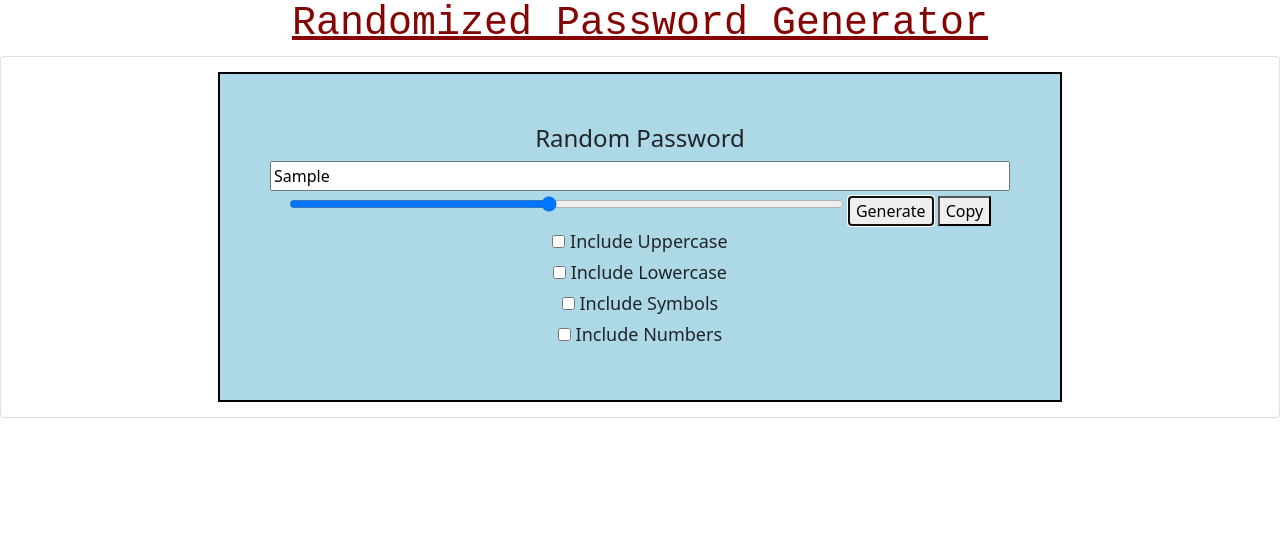
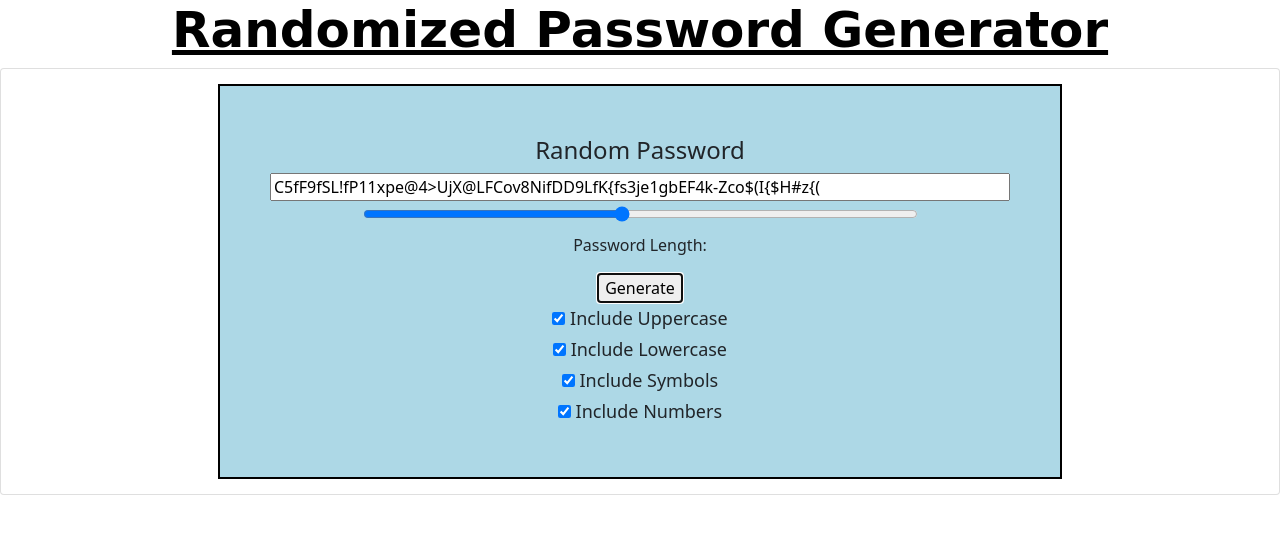
Before and after one commit to Josephjlyons/Password-Gen, a plain HTML site: page index.html in a window 1280 px wide. Both pictures are taken after typing "Sample" into the empty fields and a click on the button "Generate". Drawn offline with nearby package versions, Linux system fonts and the light colour scheme.

Commit message:
Final For Now

```diff
--- a/index.html
+++ b/index.html
@@ -13,8 +13,11 @@
     <title>Password Generator</title>
 </head>
 
-<body>
-    <h1 class="h1">Randomized Password Generator</h1>
+<body class="body">
+    <!-- Page Header -->
+    <h1 class="header">Randomized Password Generator</h1>
+
+    <!-- Bootstrap Card -->
 
     <div class="card">
 
@@ -27,25 +30,28 @@
                     <h4> Random Password</h4>
                     <input type="text" id="display">
                     <input type="range" min="8" max="128" value="64" id="slider">
+                    <p class="text-center font-weight-bold">
+                        Password Length: <span id="passwordLengthView"></span>
+                    </p>
                     <button onclick="generate()">Generate</button>
-                    <button onclick=""> Copy</button>
+
 
                     <!-- Toggle Buttons -->
 
                     <div class="setting">
-                        <input type="checkbox" id="uppercase" unchecked  />
+                        <input type="checkbox" id="uppercase" checked />
                         <label for="uppercase">Include Uppercase</label>
                     </div>
                     <div class="setting">
-                        <input type="checkbox" id="lowercase" unchecked />
+                        <input type="checkbox" id="lowercase" checked />
                         <label for="lowercase">Include Lowercase </label>
                     </div>
                     <div class="setting">
-                        <input type="checkbox" id="symbol" unchecked />
+                        <input type="checkbox" id="symbol" checked />
                         <label for="symbol">Include Symbols</label>
                     </div>
                     <div class="setting">
-                        <input type="checkbox" id="number" unchecked />
+                        <input type="checkbox" id="number" checked />
                         <label for="number">Include Numbers</label>
                     </div>
                 </div>
--- a/passwordJS.js
+++ b/passwordJS.js
@@ -1,26 +1,19 @@
-
-
+// Function for Password Generator
 
 function generate() {
 
-   let password = "";
+    let passwordgen = document.getElementById("slider").value;
+
+    let values = "ABCDEFGHIJKLMNOPQRSTUVWXYZabcdefghijklmnopqrstuvwxyz1234567890!@#$%^&*()-_+{}\/<>"
+
+    let password = "";
 
     for (var i = 0; i <= passwordgen; i++) {
-        if (document.getElementById("lowercase").checked == true) {
-            password += String.fromCharCode(Math.floor(Math.random() * 26) + 97);
-        }
+        password = password + values.charAt(Math.floor(Math.random() * Math.floor(values.length)));
+    }
 
-        if (document.getElementById("uppercase").checked == true) {
-            password += String.fromCharCode(Math.floor(Math.random() * 26) + 65);
-        }
 
-        if (document.getElementById("symbol").checked == true) {
-            password += String.fromCharCode(Math.floor(Math.random() *15) + 33);
+    // show password
 
-        }
-        if (document.getElementById("number").checked == true) {
-            password += String.fromCharCode(Math.floor(Math.random() *10) + 58);
-        }
-        }
-      return password
-    }
+    document.getElementById("display").value = password;
+}
--- a/passwordgen.css
+++ b/passwordgen.css
@@ -1,14 +1,17 @@
-.h1 {
+
+
+/* Password Page Header */
+.header {
     text-align: center;
-    font-size: xx-large;
-    font-family: 'Courier New', Courier, monospace;
+    font-size: 50px;
+    font-family: cursive;
     font-weight: bold;
     text-decoration: underline;
-    color: rgb(133, 5, 5);
+    color:black;
 }
+/* Password Gen Box Formatting */
 
 .contentbox {
-
     margin-top: 15px;
     margin-bottom: 15px;
     background-color: lightblue;
@@ -16,17 +19,22 @@
     text-align: center;
     padding: 50px;
 }
+/* Inner box Display */
 
 #display{
     width: 100%;
+    height: 100%;
+
 }
+/* Slider Formatting */
 
 #slider{
     padding: 5px;
     width: 75%;
 
+
 }
-
+/* Checkbox Formatting */
 .setting{
     font-size: large;
     padding: 2px;
```
Also changed, not shown: 1 other file.
